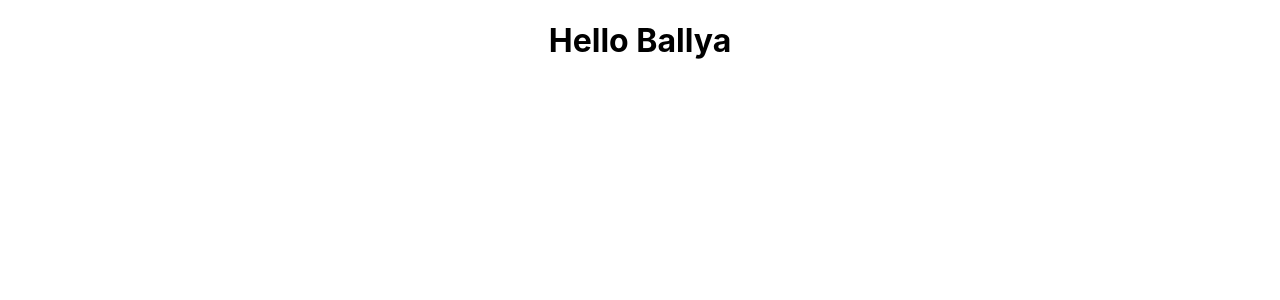
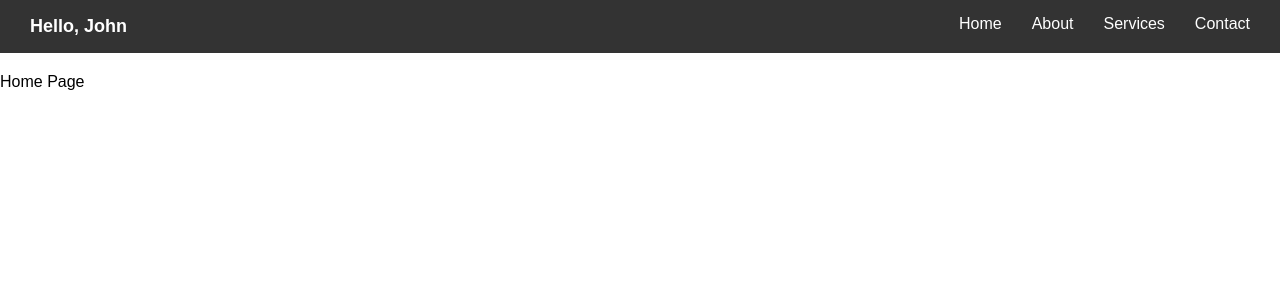
Before and after one commit to Sarthakshelke9895/Client_101-Solar_Web_app-, a React (Create React App) app: page / in a window 1280 px wide. Shown: the top 300 px of the page. Built offline with nearby package versions, Linux system fonts and the light colour scheme.

Commit message:
Navbar making in progress1

```diff
--- a/package.json
+++ b/package.json
@@ -6,6 +6,7 @@
     "cra-template": "1.2.0",
     "react": "^19.0.0",
     "react-dom": "^19.0.0",
+    "react-router-dom": "^7.1.3",
     "react-scripts": "5.0.1"
   },
   "scripts": {
--- a/src/App.css
+++ b/src/App.css
@@ -1,38 +1,34 @@
-.App {
-  text-align: center;
+/* Global custom scrollbar styles */
+
+/* Apply the custom scrollbar styles to the entire app */
+* {
+  /* Apply scrollbar styles to all elements that are scrollable */
+  scrollbar-width: thin; /* For Firefox */
+  scrollbar-color: #3faffa #e0e0e0; /* For Firefox */
 }
 
-.App-logo {
-  height: 40vmin;
-  pointer-events: none;
+*::-webkit-scrollbar {
+  width: 8px;
+  height: 8px;
 }
 
-@media (prefers-reduced-motion: no-preference) {
-  .App-logo {
-    animation: App-logo-spin infinite 20s linear;
-  }
+*::-webkit-scrollbar-track {
+  background: #e0e0e0;
+  width: 17px;
 }
 
-.App-header {
-  background-color: #282c34;
-  min-height: 100vh;
-  display: flex;
-  flex-direction: column;
-  align-items: center;
-  justify-content: center;
-  font-size: calc(10px + 2vmin);
-  color: white;
+*::-webkit-scrollbar-thumb {
+  background-color: #aca1db;
+  border-radius: 5px;
+
+  box-shadow: 0 0 5px rgba(0, 0, 0, 0.2);
 }
 
-.App-link {
-  color: #61dafb;
+*::-webkit-scrollbar-thumb:hover {
+  background-color: #1e7dc2;
 }
 
-@keyframes App-logo-spin {
-  from {
-    transform: rotate(0deg);
-  }
-  to {
-    transform: rotate(360deg);
-  }
+.container{
+  padding-left: 10%;
+  padding-right: 10%;
 }
--- a/src/App.js
+++ b/src/App.js
@@ -1,12 +1,29 @@
+import React from 'react';
+import { BrowserRouter as Router, Route, Routes } from 'react-router-dom';
+import Navbar from './components/Navbar/Navbar';
 
-import './App.css';
+const Home = () => <div>Home Page</div>;
+const About = () => <div>About Page</div>;
+const Services = () => <div>Services Page</div>;
+const Contact = () => <div>Contact Page</div>;
 
-function App() {
+const App = () => {
   return (
-    <div className="App">
-      <h1>Hello Ballya</h1>
+    <div className='container'>
+          <Router>
+      <Navbar />
+      <div style={{ marginTop: '20px' }}>
+        <Routes>
+          <Route path="/" element={<Home />} />
+          <Route path="/about" element={<About />} />
+          <Route path="/services" element={<Services />} />
+          <Route path="/contact" element={<Contact />} />
+        </Routes>
+      </div>
+    </Router>
     </div>
+
   );
-}
+};
 
 export default App;
--- /dev/null
+++ b/src/components/Navbar/Navbar.css
@@ -0,0 +1,69 @@
+/* Global font styling */
+* {
+    margin: 0;
+    padding: 0;
+    box-sizing: border-box;
+    font-family: 'Arial', sans-serif; /* You can change this to any custom font */
+  }
+
+  /* Navbar container */
+  .navbar {
+    display: flex;
+    justify-content: space-between;
+    align-items: center;
+    background-color: #333; /* Dark background for the navbar */
+    padding: 15px 30px;
+  }
+
+  /* Left section: Login area */
+  .navbar__login {
+    color: white;
+    font-size: 18px;
+  }
+
+  .navbar__user-name {
+    font-weight: bold;
+  }
+
+  /* Right section: Navigation Links */
+  .navbar__links {
+    list-style-type: none;
+    display: flex;
+    gap: 30px; /* Space between items */
+  }
+
+  .navbar__item {
+    position: relative;
+  }
+
+  .navbar__link {
+    text-decoration: none;
+    color: white;
+    font-size: 16px;
+    padding-bottom: 5px; /* Adds space for the underline */
+    position: relative;
+    display: inline-block;
+  }
+
+  /* Underline animation effect on hover */
+  .navbar__link::after {
+    content: '';
+    position: absolute;
+    bottom: 0;
+    left: 50%;
+    width: 0;
+    height: 2px;
+    background-color: #ff6347; /* Underline color */
+    transition: width 0.3s ease, left 0.3s ease;
+    transform: translateX(-50%); /* Center the underline initially */
+  }
+
+  /* When the link is hovered, the underline expands equally from the center to both sides */
+  .navbar__link:hover::after {
+    width: 100%; /* Expands to full width */
+    left: 50%; /* Start from the left edge of the link */
+  }
+
+  .navbar__link:hover {
+    color: #ff6347; /* Hover color */
+  }
--- /dev/null
+++ b/src/components/Navbar/Navbar.jsx
@@ -0,0 +1,32 @@
+import React from 'react'
+import { Link } from 'react-router-dom';
+import './Navbar.css'
+
+const Navbar = () => {
+  return (
+    <nav className="navbar">
+    {/* Left section: User Login */}
+    <div className="navbar__login">
+      <span className="navbar__user-name">Hello, John</span>
+    </div>
+
+    {/* Right section: Navigation Links */}
+    <ul className="navbar__links">
+      <li className="navbar__item">
+        <Link to="/" className="navbar__link">Home</Link>
+      </li>
+      <li className="navbar__item">
+        <Link to="/about" className="navbar__link">About</Link>
+      </li>
+      <li className="navbar__item">
+        <Link to="/services" className="navbar__link">Services</Link>
+      </li>
+      <li className="navbar__item">
+        <Link to="/contact" className="navbar__link">Contact</Link>
+      </li>
+    </ul>
+  </nav>
+  )
+}
+
+export default Navbar
--- a/src/index.css
+++ b/src/index.css
@@ -1,13 +1,8 @@
-body {
-  margin: 0;
-  font-family: -apple-system, BlinkMacSystemFont, 'Segoe UI', 'Roboto', 'Oxygen',
-    'Ubuntu', 'Cantarell', 'Fira Sans', 'Droid Sans', 'Helvetica Neue',
-    sans-serif;
-  -webkit-font-smoothing: antialiased;
-  -moz-osx-font-smoothing: grayscale;
+@import url('https://fonts.googleapis.com/css2?family=Outfit:wght@100..900&display=swap');
+
+*{
+    padding: 0;
+    margin: 0;
+    box-sizing: border-box;
+   font-family: 'Times New Roman', Times, serif;
 }
-
-code {
-  font-family: source-code-pro, Menlo, Monaco, Consolas, 'Courier New',
-    monospace;
-}
```
Also changed, not shown: 1 other file (tests, documents, lock files or other folders).
